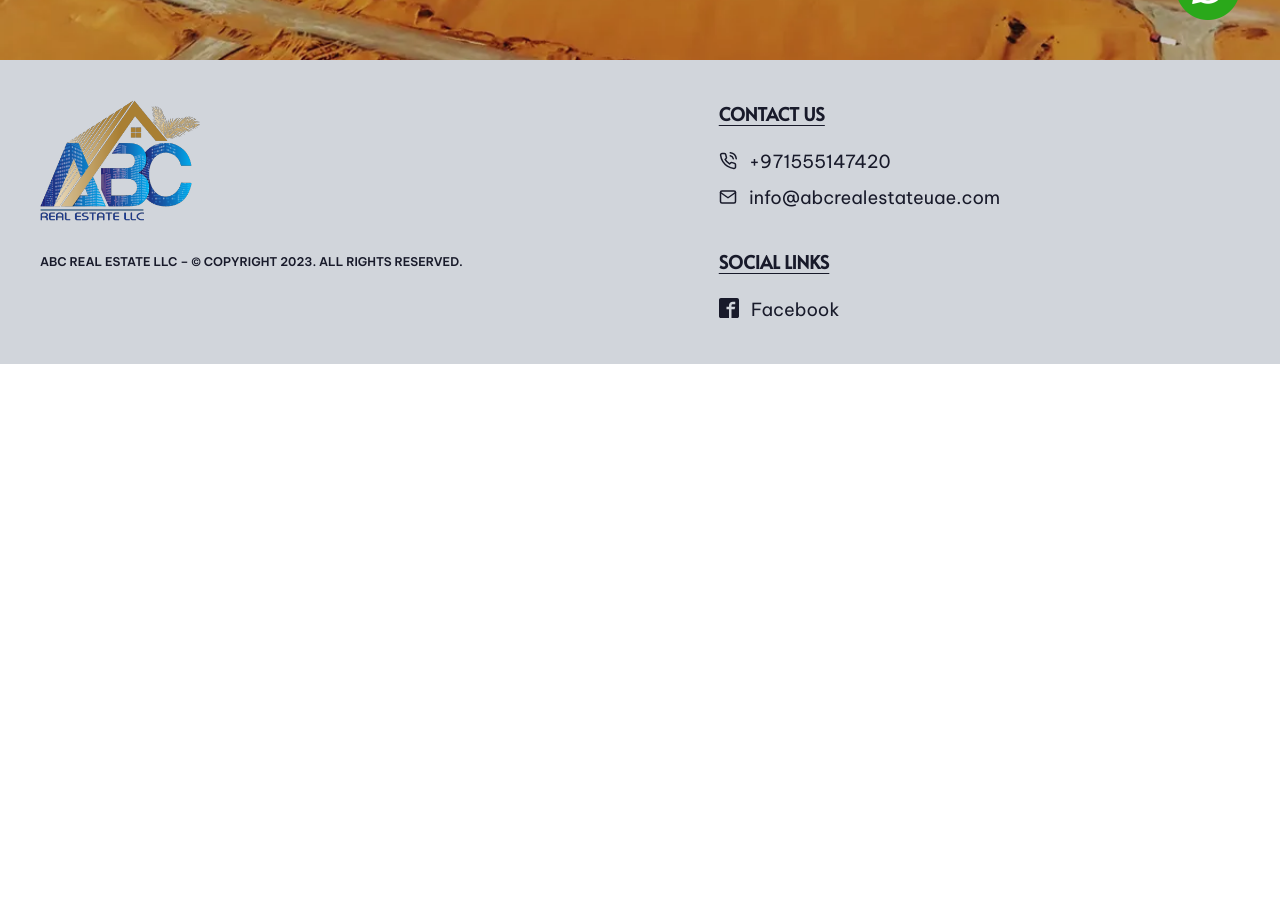
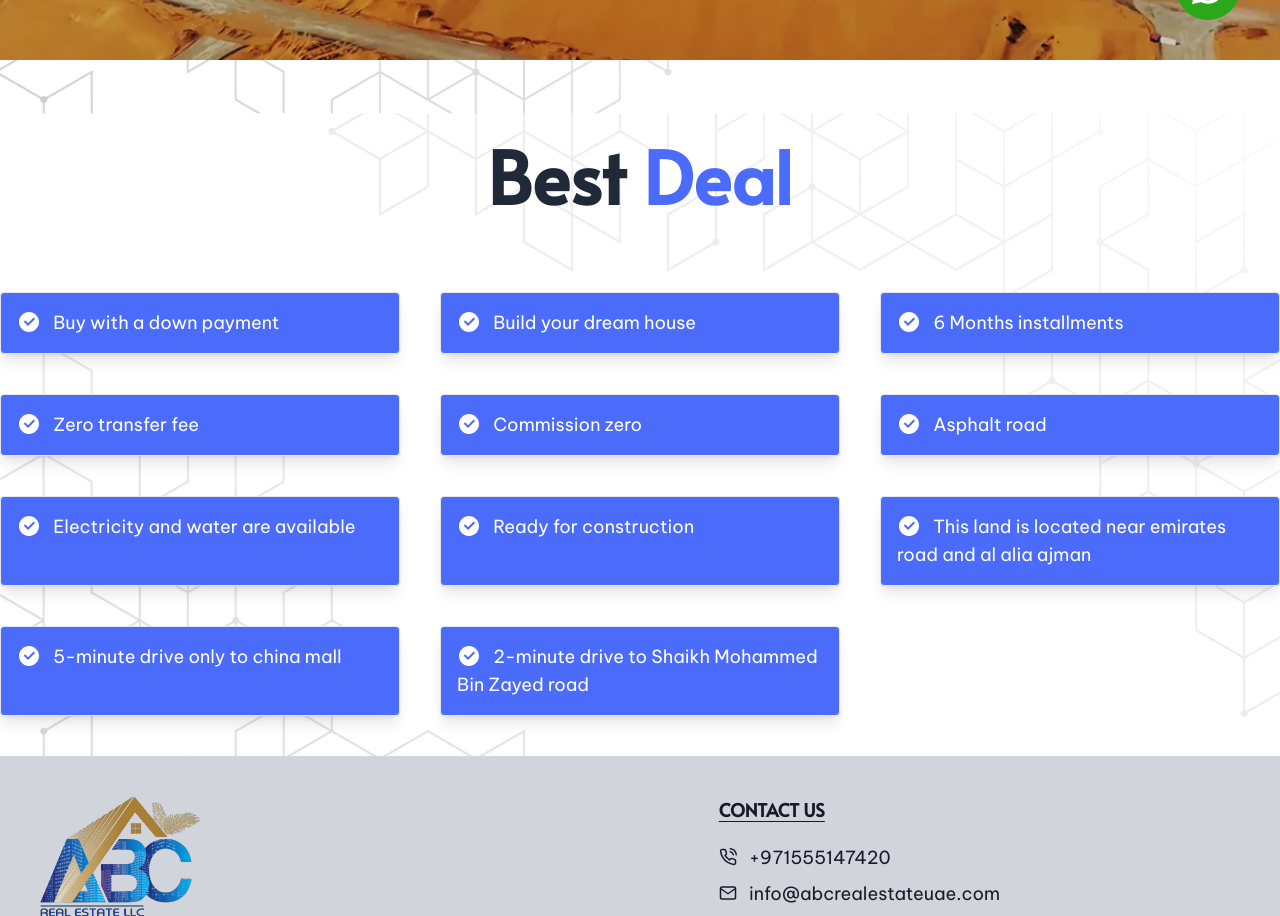
Before and after one commit to taseenjeem/abc-realestate, a React (Vite) app: page /properties-buy-townhouse-land-with-a-down-payment-and-build-a-house in a window 1280 px wide. Shown: the part 740-1656 px from the top of the page. Before the commit the page ends 1104 px from the top, so only its background shows below. Built offline with nearby package versions, Linux system fonts and the light colour scheme; the HTML template or start-up script is replaced by a standard one.

Commit message:
Added best deal in property 1

```diff
--- a/src/Resources/pages/All-Properties/Property1.jsx
+++ b/src/Resources/pages/All-Properties/Property1.jsx
@@ -1,7 +1,7 @@
 import { ImPriceTags } from "react-icons/im";
 import property1 from "../../assets/images/01.webp";
 import { MdCategory } from "react-icons/md";
-import { RiPieChart2Fill } from "react-icons/ri";
+import { RiPieChart2Fill, RiCheckboxCircleFill } from "react-icons/ri";
 
 const Property1 = () => {
   return (
@@ -68,6 +68,84 @@ const Property1 = () => {
           </div>
         </div>
       </div>
+
+      <div className="mx-auto max-w-7xl px-4 lg:px-0 my-10">
+        <h1
+          className="text-center lg:text-7xl text-5xl font-semibold mt-20 mb-20 text-gray-800"
+          style={{ fontFamily: "Alata" }}
+        >
+          Best <span className="text-primary">Deal</span>
+        </h1>
+
+        <div className="grid lg:grid-cols-3 lg:gap-10 gap-7">
+          <div className="bg-primary border rounded shadow-lg mx-auto w-full p-4">
+            <p className="text-lg text-white w-full">
+              <RiCheckboxCircleFill className="inline text-white text-2xl relative bottom-[2px] mr-2" />{" "}
+              Buy with a down payment
+            </p>
+          </div>
+          <div className="bg-primary border rounded shadow-lg mx-auto w-full p-4">
+            <p className="text-lg text-white w-full">
+              <RiCheckboxCircleFill className="inline text-white text-2xl relative bottom-[2px] mr-2" />{" "}
+              Build your dream house
+            </p>
+          </div>
+          <div className="bg-primary border rounded shadow-lg mx-auto w-full p-4">
+            <p className="text-lg text-white w-full">
+              <RiCheckboxCircleFill className="inline text-white text-2xl relative bottom-[2px] mr-2" />{" "}
+              6 Months installments
+            </p>
+          </div>
+          <div className="bg-primary border rounded shadow-lg mx-auto w-full p-4">
+            <p className="text-lg text-white w-full">
+              <RiCheckboxCircleFill className="inline text-white text-2xl relative bottom-[2px] mr-2" />{" "}
+              Zero transfer fee
+            </p>
+          </div>
+          <div className="bg-primary border rounded shadow-lg mx-auto w-full p-4">
+            <p className="text-lg text-white w-full">
+              <RiCheckboxCircleFill className="inline text-white text-2xl relative bottom-[2px] mr-2" />{" "}
+              Commission zero
+            </p>
+          </div>
+          <div className="bg-primary border rounded shadow-lg mx-auto w-full p-4">
+            <p className="text-lg text-white w-full">
+              <RiCheckboxCircleFill className="inline text-white text-2xl relative bottom-[2px] mr-2" />{" "}
+              Asphalt road
+            </p>
+          </div>
+          <div className="bg-primary border rounded shadow-lg mx-auto w-full p-4">
+            <p className="text-lg text-white w-full">
+              <RiCheckboxCircleFill className="inline text-white text-2xl relative bottom-[2px] mr-2" />{" "}
+              Electricity and water are available
+            </p>
+          </div>
+          <div className="bg-primary border rounded shadow-lg mx-auto w-full p-4">
+            <p className="text-lg text-white w-full">
+              <RiCheckboxCircleFill className="inline text-white text-2xl relative bottom-[2px] mr-2" />{" "}
+              Ready for construction
+            </p>
+          </div>
+          <div className="bg-primary border rounded shadow-lg mx-auto w-full p-4">
+            <p className="text-lg text-white w-full">
+              <RiCheckboxCircleFill className="inline text-white text-2xl relative bottom-[2px] mr-2" />{" "}
+              This land is located near emirates road and al alia ajman
+            </p>
+          </div>
+          <div className="bg-primary border rounded shadow-lg mx-auto w-full p-4">
+            <p className="text-lg text-white w-full">
+              <RiCheckboxCircleFill className="inline text-white text-2xl relative bottom-[2px] mr-2" />{" "}
+              5-minute drive only to china mall
+            </p>
+          </div>
+          <div className="bg-primary border rounded shadow-lg mx-auto w-full p-4">
+            <p className="text-lg text-white w-full">
+              <RiCheckboxCircleFill className="inline text-white text-2xl relative bottom-[2px] mr-2" />{" "}
+              2-minute drive to Shaikh Mohammed Bin Zayed road
+            </p>
+          </div>
+        </div>
+      </div>
     </section>
   );
 };
```
